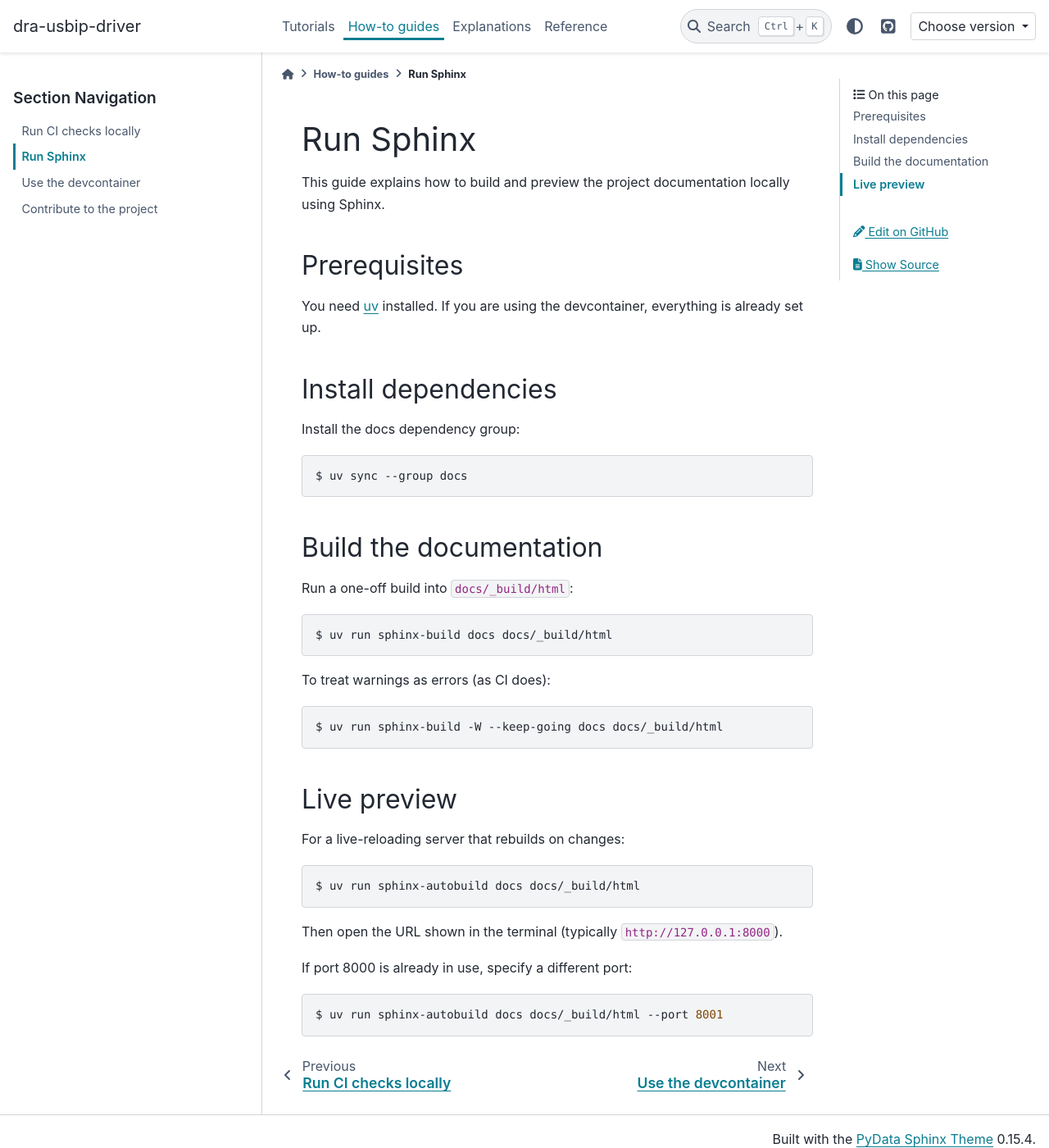
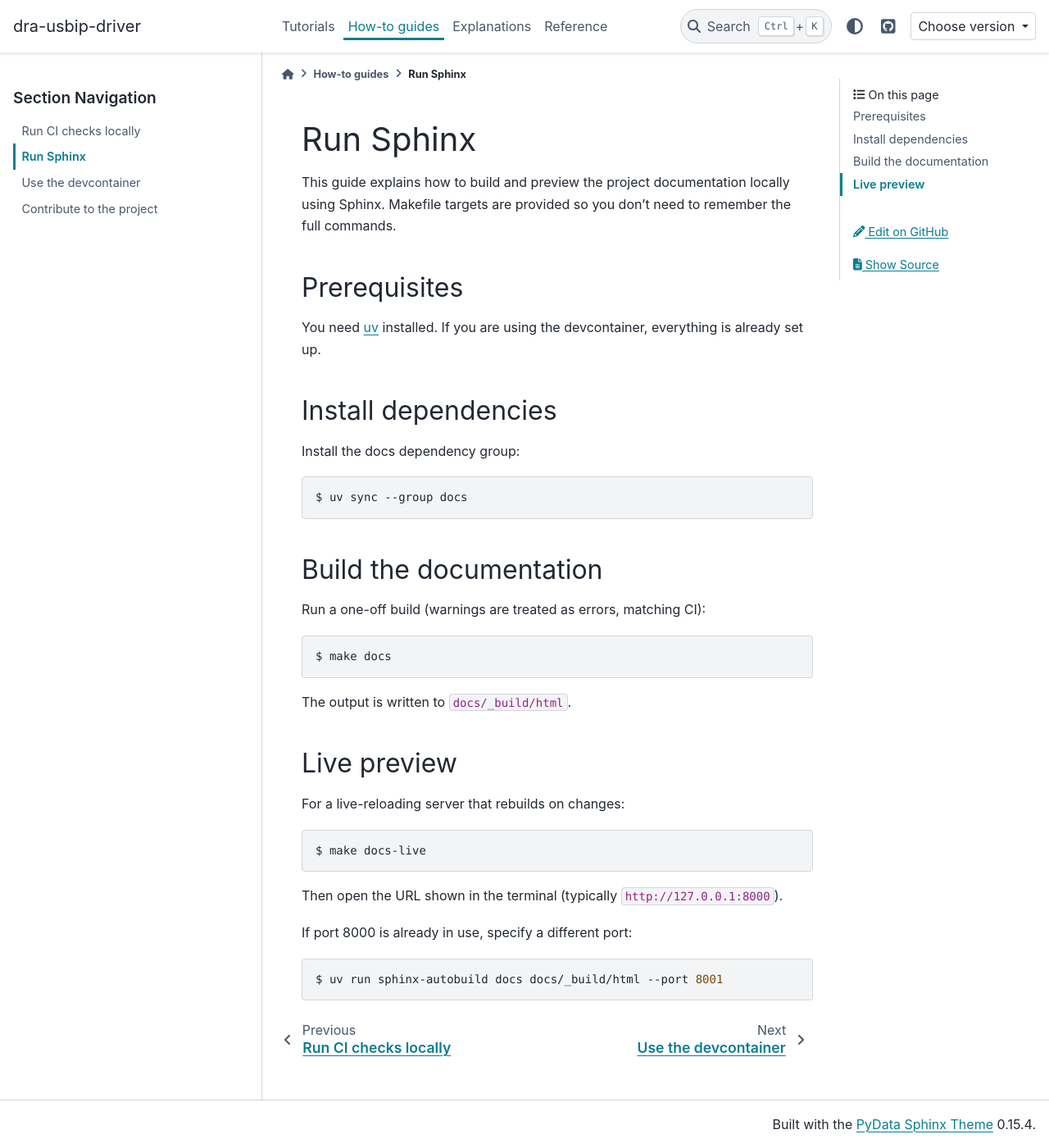
Before and after one commit to DiamondLightSource/dra-usbip-driver, a Sphinx documentation site: the page built from docs/how-to/run-sphinx.md, in a window 1280 px wide and 1400 px high. Shown: the whole window at 82% size. Built offline with Sphinx 7.4.7 and the PyData theme 0.15.4, drawn with Linux system fonts in a browser that asks for light colours.

Commit message:
Add docs-live Makefile target and use make in docs
Co-Authored-By: Claude Opus 4.6 (1M context) <noreply@anthropic.com>

````diff
--- a/docs/how-to/run-sphinx.md
+++ b/docs/how-to/run-sphinx.md
@@ -1,6 +1,8 @@
 # Run Sphinx
 
-This guide explains how to build and preview the project documentation locally using Sphinx.
+This guide explains how to build and preview the project documentation locally
+using Sphinx. Makefile targets are provided so you don't need to remember the
+full commands.
 
 ## Prerequisites
 
@@ -17,24 +19,20 @@ $ uv sync --group docs
 
 ## Build the documentation
 
-Run a one-off build into `docs/_build/html`:
+Run a one-off build (warnings are treated as errors, matching CI):
 
 ```bash
-$ uv run sphinx-build docs docs/_build/html
+$ make docs
 ```
 
-To treat warnings as errors (as CI does):
-
-```bash
-$ uv run sphinx-build -W --keep-going docs docs/_build/html
-```
+The output is written to `docs/_build/html`.
 
 ## Live preview
 
 For a live-reloading server that rebuilds on changes:
 
 ```bash
-$ uv run sphinx-autobuild docs docs/_build/html
+$ make docs-live
 ```
 
 Then open the URL shown in the terminal (typically `http://127.0.0.1:8000`).
````
Also changed, not shown: 1 other file.
